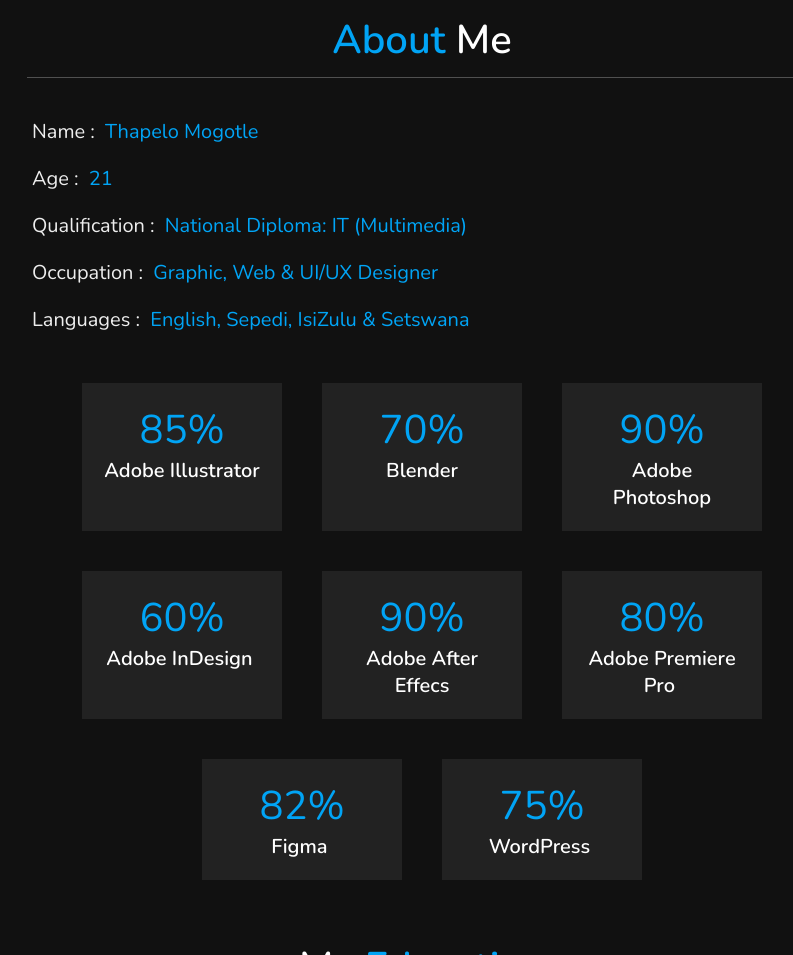
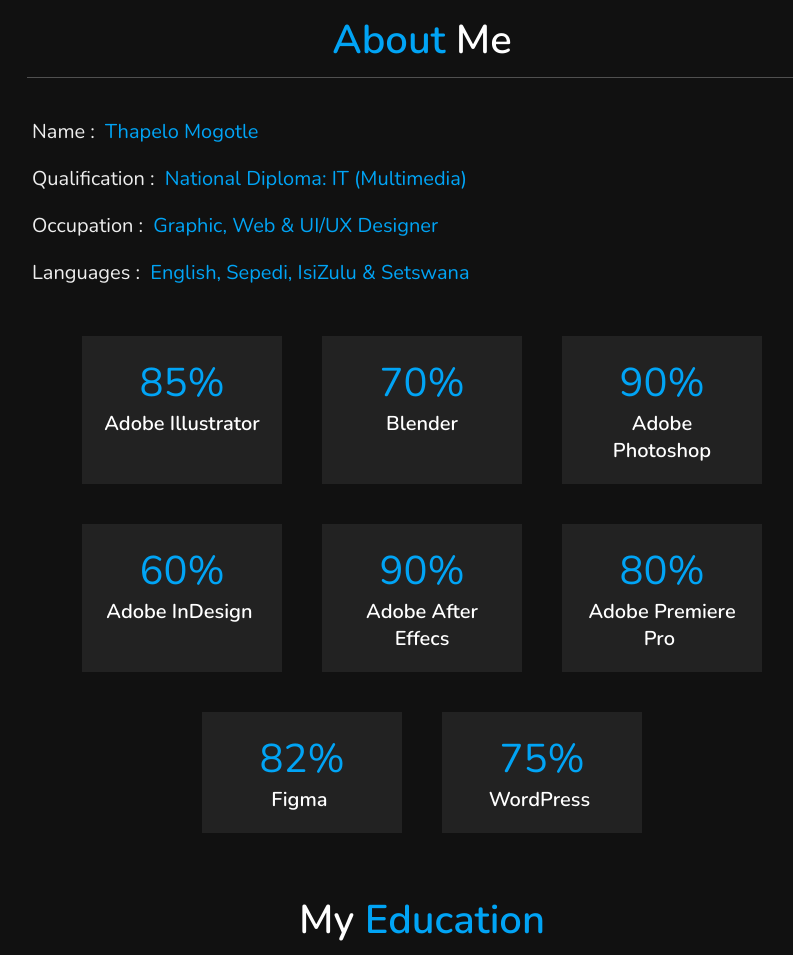
Before and after one commit to Eyesofvision/GraphicDesign, a plain HTML site: page index.html in a window 1280 px wide. Shown: the part 807-1762 px from the top of the page, without its empty margins (393-1186 px from the left). Drawn offline with nearby package versions, Linux system fonts and the light colour scheme; a script that the page names is missing.

Commit message:
Update index.html

```diff
--- a/index.html
+++ b/index.html
@@ -64,7 +64,6 @@
 
     <div class="info">
         <h3> <span> name : </span> Thapelo Mogotle </h3>
-        <h3> <span> age : </span> 21 </h3>
         <h3> <span> qualification : </span> National Diploma: IT (Multimedia) </h3>
         <h3> <span> Occupation : </span> Graphic, Web & UI/UX Designer </h3>
         <h3> <span> languages : </span> English, Sepedi, IsiZulu & Setswana </h3>
```
